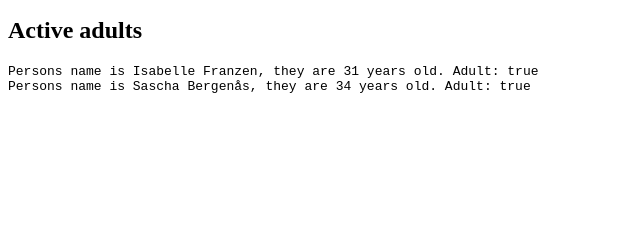
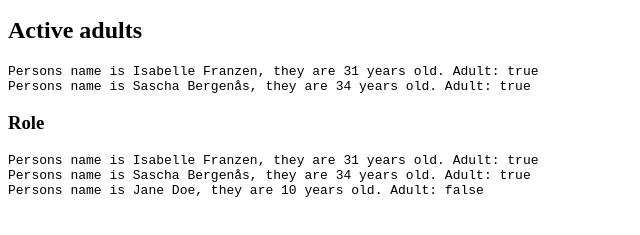
Before and after one commit to isabellea-f/Variabler-klasser-och-ES-moduler, a plain HTML site: page index.html in a window 1280 px wide. Shown: the part 143-378 px from the top of the page, without its empty margins (0-640 px from the left). Drawn offline with Linux system fonts and the light colour scheme.

Commit message:
return role

```diff
--- a/index.html
+++ b/index.html
@@ -9,6 +9,8 @@
     <pre id="output"></pre>
     <h2>Active adults</h2>
     <pre id="active-adult"></pre>
+    <h3>Role</h3>
+    <pre id="role-output"></pre>
     <script type="module" src="./main.js"></script>
   </body>
 </html>
--- a/main.js
+++ b/main.js
@@ -53,3 +53,21 @@ for (const person of people) {
 activeAdult.textContent = activeAdults
   .map((person) => person.getInfo())
   .join("\n");
+
+const roleOutput = document.querySelector("#role-output");
+
+function checkRole(role) {
+  let studentArr = [];
+
+  for (const person of people) {
+    if (person.meta.role === role) {
+      studentArr.push(person);
+    }
+  }
+
+  const studentText = studentArr.map((person) => person.getInfo()).join("\n");
+
+  return studentText;
+}
+
+roleOutput.textContent = checkRole("student");
```
